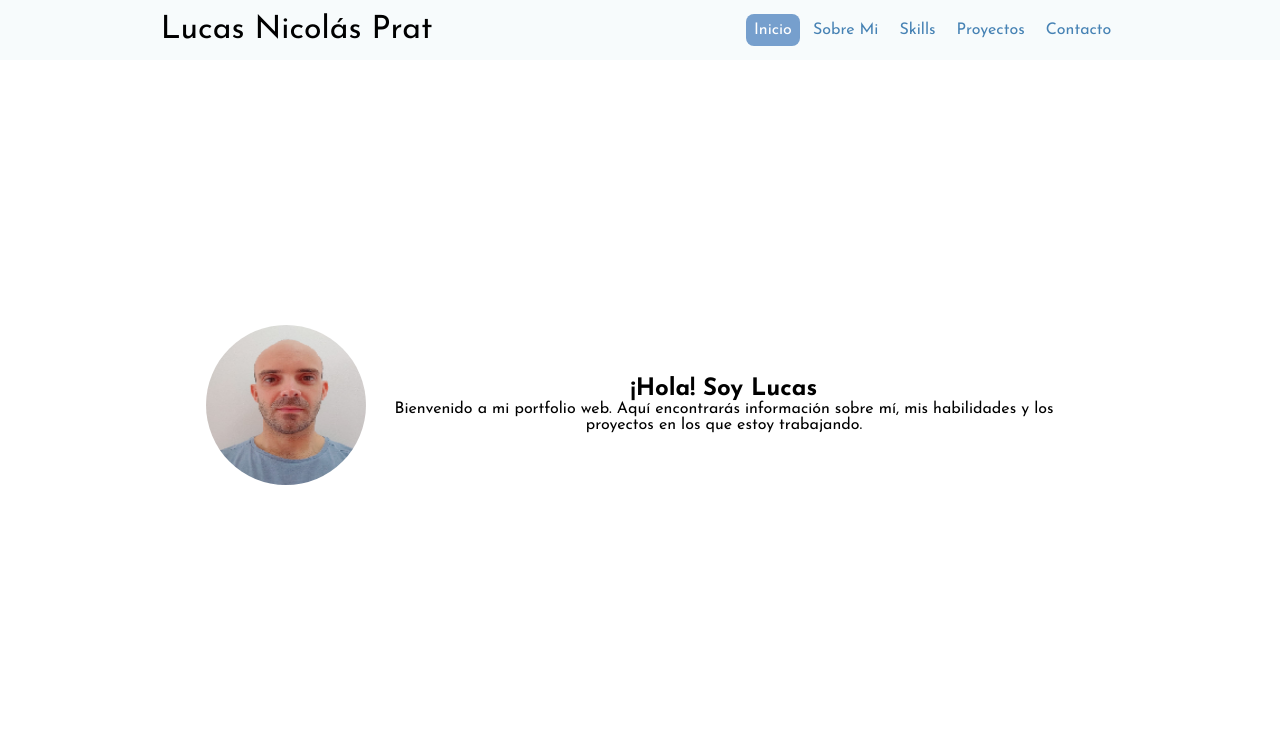
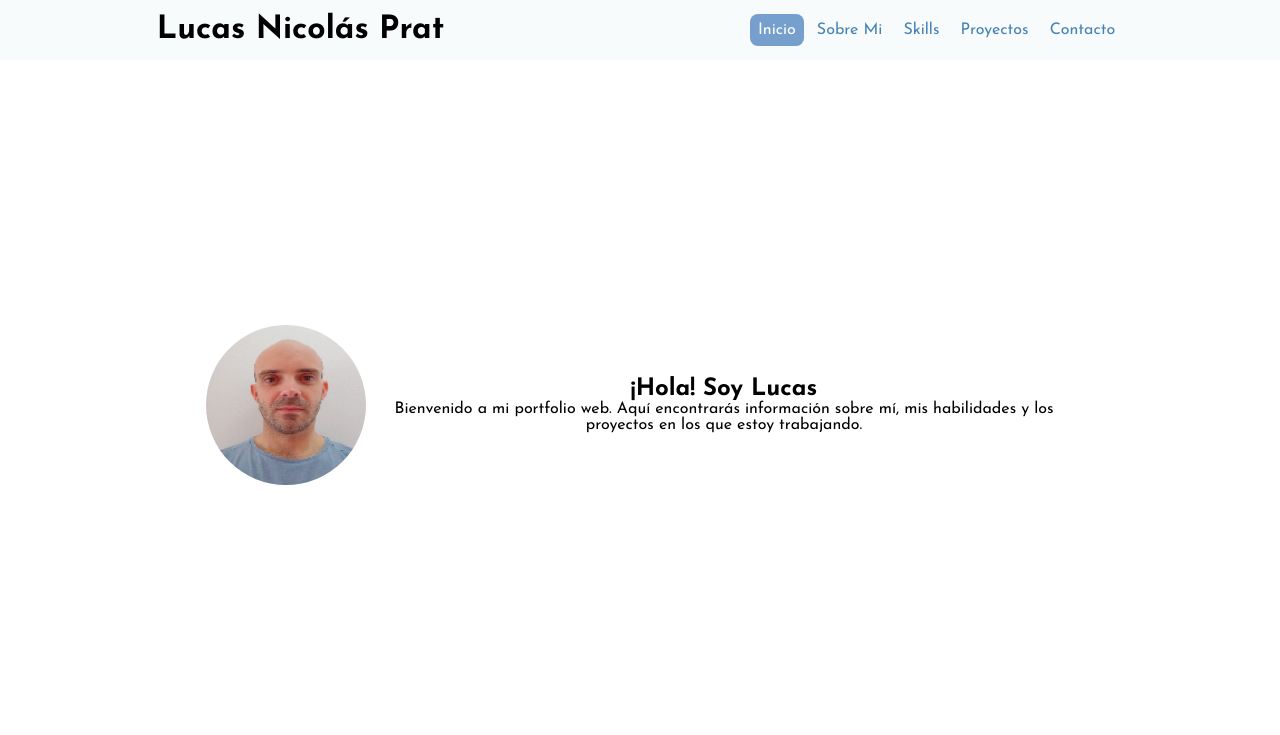
Before and after one commit to LucasnNP/entrega-n3-prat, a plain HTML site: page index.html in a window 1280 px wide. Shown: the top 735 px of the page. Drawn offline with Linux system fonts and the light colour scheme.

Commit message:
corrección del h1

```diff
--- a/styles/styles.css
+++ b/styles/styles.css
@@ -33,8 +33,9 @@ html {
   padding: 0.25rem;
   margin-bottom: inherit;
   font-size: 2em;
-  font-weight: inherit;
+  font-weight: bold;
   line-height: inherit;
+  color: inherit;
 }
 
 p {
```
